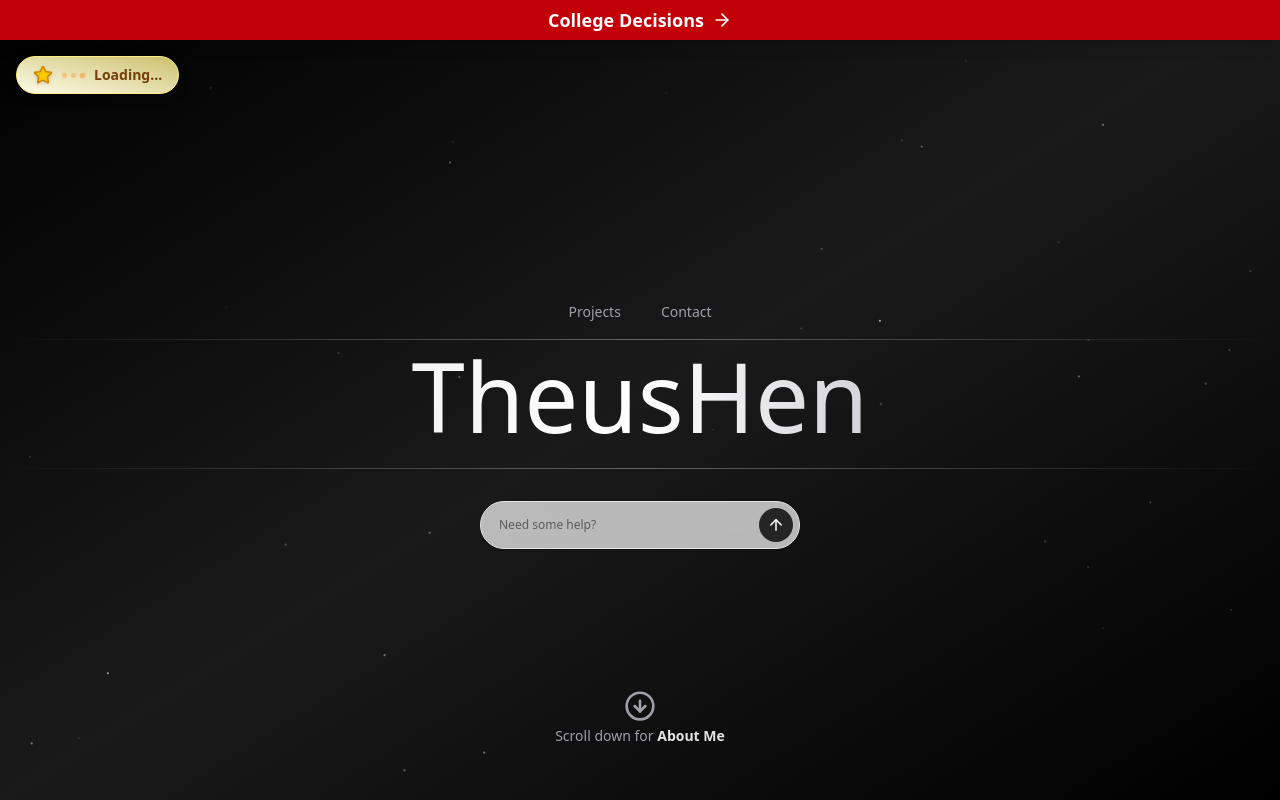
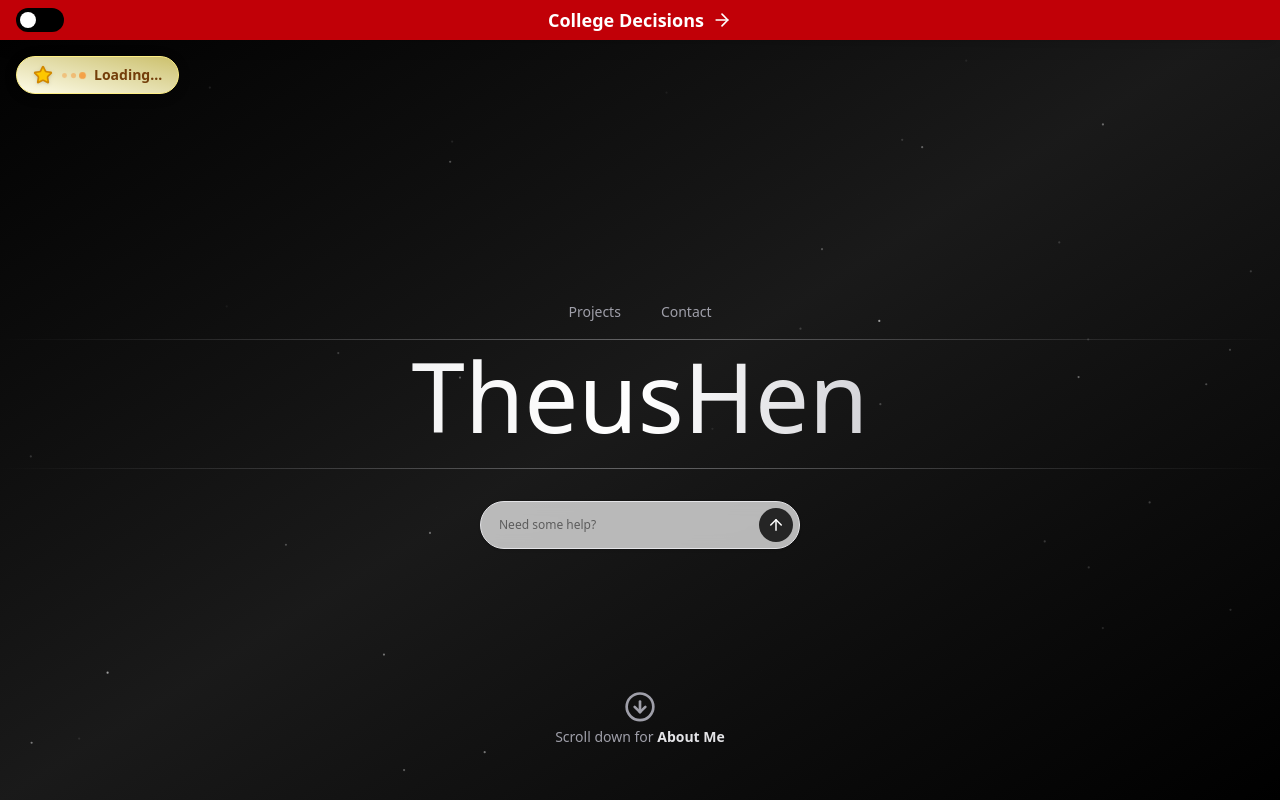
Before and after one commit to TheusHen/TheusHen, a Next.js app: page / in a window 1280 px wide. Shown: the top 800 px of the page. Built offline with nearby package versions, Linux system fonts and the light colour scheme; no server answers.

Commit message:
Adding Switch for Globe

```diff
--- a/src/app/components/Globe.tsx
+++ b/src/app/components/Globe.tsx
@@ -5,6 +5,7 @@ import * as d3 from "d3";
 import * as topojson from "topojson-client";
 import type { FeatureCollection, Geometry, Feature, GeoJsonProperties } from "geojson";
 import type { Topology, Objects } from "topojson-specification";
+import { useGlobe } from "../contexts/GlobeContext";
 
 const BRAZIL_ID = 76;
 
@@ -15,7 +16,6 @@ function getGlobeRadius(width: number, height: number) {
     return Math.min(width, height) / 2.3;
 }
 
-// Função utilitária para detectar dispositivos móveis
 function isMobileDevice() {
     if (typeof window === "undefined") return false;
     return /Mobi|Android|iPhone|iPad|iPod|Opera Mini|IEMobile/i.test(navigator.userAgent);
@@ -35,17 +35,25 @@ export const GlobeBrazil: React.FC<GlobeBrazilProps> = ({
                                                             style = {},
                                                         }) => {
     const svgRef = useRef<SVGSVGElement>(null);
+    const globeContainerRef = useRef<HTMLDivElement>(null);
     const [isMobile, setIsMobile] = useState(false);
+    const { globeActive } = useGlobe();
 
     useEffect(() => {
         setIsMobile(isMobileDevice());
     }, []);
 
+    // Scroll até o globo quando ativar o switch global
     useEffect(() => {
-        if (isMobile) return;
+        if (globeActive && globeContainerRef.current) {
+            globeContainerRef.current.scrollIntoView({ behavior: "smooth", block: "center" });
+        }
+    }, [globeActive]);
+
+    useEffect(() => {
+        if (isMobile || !globeActive) return;
 
         let animationFrame: number | null = null;
-
         d3.select(svgRef.current).selectAll("*").remove();
 
         const svg = d3
@@ -208,12 +216,13 @@ export const GlobeBrazil: React.FC<GlobeBrazilProps> = ({
         return () => {
             if (animationFrame) cancelAnimationFrame(animationFrame);
         };
-    }, [width, height, isMobile]);
+    }, [width, height, isMobile, globeActive]);
 
-    if (isMobile) return null;
+    if (isMobile || !globeActive) return null;
 
     return (
         <div
+            ref={globeContainerRef}
             className={`mt-6 ${className}`}
             style={{
                 width,
--- /dev/null
+++ b/src/app/components/Switch.tsx
@@ -0,0 +1,57 @@
+"use client";
+import React from "react";
+import { useGlobe } from "../contexts/GlobeContext";
+import { motion } from "framer-motion";
+
+const switchVariants = {
+    active: {
+        backgroundColor: "#3B82F6",
+        transition: { type: "spring", stiffness: 350, damping: 28 }
+    },
+    inactive: {
+        backgroundColor: "#000000",
+        transition: { type: "spring", stiffness: 350, damping: 28 }
+    }
+};
+
+const knobVariants = {
+    active: {
+        x: 24, // translate-x-6, 1.5rem = 24px
+        boxShadow: "0px 2px 4px rgba(0,0,0,0.12)",
+        transition: { type: "spring", stiffness: 350, damping: 28 }
+    },
+    inactive: {
+        x: 0,
+        boxShadow: "0px 2px 4px rgba(0,0,0,0.12)",
+        transition: { type: "spring", stiffness: 350, damping: 28 }
+    }
+};
+
+const GlobalSwitch = () => {
+    const { globeActive, setGlobeActive } = useGlobe();
+
+    return (
+        <div
+            className="fixed top-2 left-4 z-[9999]"
+            style={{ userSelect: "none" }}
+        >
+            <motion.div
+                className="w-12 h-6 flex items-center rounded-full p-1 cursor-pointer"
+                initial={false}
+                animate={globeActive ? "active" : "inactive"}
+                variants={switchVariants}
+                onClick={() => setGlobeActive(!globeActive)}
+                role="checkbox"
+                aria-checked={globeActive}
+                tabIndex={0}
+            >
+                <motion.div
+                    className="bg-white w-4 h-4 rounded-full shadow-md"
+                    variants={knobVariants}
+                />
+            </motion.div>
+        </div>
+    );
+};
+
+export default GlobalSwitch;
--- /dev/null
+++ b/src/app/contexts/GlobeContext.tsx
@@ -0,0 +1,28 @@
+"use client";
+import React, { createContext, useState, useContext, ReactNode } from "react";
+
+type GlobeContextType = {
+    globeActive: boolean;
+    setGlobeActive: (value: boolean) => void;
+};
+
+const GlobeContext = createContext<GlobeContextType | undefined>(undefined);
+
+export function GlobeProvider({ children }: { children: ReactNode }) {
+    const [globeActive, setGlobeActive] = useState(false);
+    return (
+        <GlobeContext.Provider value={{ globeActive, setGlobeActive }}>
+            {children}
+        </GlobeContext.Provider>
+    );
+}
+
+export function useGlobe() {
+    const context = useContext(GlobeContext);
+    if (!context) {
+        throw new Error("useGlobe must be used within a GlobeProvider");
+    }
+    return context;
+}
+
+export { GlobeContext };
--- a/src/app/layout.tsx
+++ b/src/app/layout.tsx
@@ -1,9 +1,11 @@
-import type { Metadata } from "next";
+import type { Metadata, Viewport } from "next";
 import { Geist, Geist_Mono } from "next/font/google";
 import Script from "next/script";
 import CollegeDecisionsBar from "./components/CollegeDecisionsBar";
+import GlobalSwitch from "./components/Switch";
 import "./globals.css";
 import { PostHogProvider } from "./providers/PostHogProvider";
+import { GlobeProvider } from "./contexts/GlobeContext";
 
 export const metadata: Metadata = {
     title: {
@@ -27,7 +29,6 @@ export const metadata: Metadata = {
     ],
     generator: "Next.js",
     referrer: "origin-when-cross-origin",
-    colorScheme: "dark",
     creator: "Matheus Henrique",
     publisher: "TheusHen",
     metadataBase: new URL("https://theushen.me"),
@@ -72,6 +73,10 @@ export const metadata: Metadata = {
         apple: "/favicon.png",
     },
     manifest: "/site.webmanifest",
+};
+
+export const viewport: Viewport = {
+    colorScheme: "dark",
 };
 
 const geistSans = Geist({
@@ -138,8 +143,11 @@ export default function RootLayout({
         </head>
         <body className={`${geistSans.variable} ${geistMono.variable} antialiased`}>
         <PostHogProvider>
-        <CollegeDecisionsBar />
-        {children}
+            <GlobeProvider>
+                <CollegeDecisionsBar />
+                <GlobalSwitch />
+                {children}
+            </GlobeProvider>
         </PostHogProvider>
         </body>
         </html>
--- a/src/app/page.tsx
+++ b/src/app/page.tsx
@@ -57,7 +57,7 @@ export default function Home() {
         <>
             <ClientRemount>
                 <SpeedInsights />
-                <div className="absolute top-4 left-4 z-50 mt-10"> {/* z-50 para garantir acima do globo */}
+                <div className="absolute top-4 left-4 z-50 mt-10">
                     <Link
                         href={`https://github.com/${REPO_OWNER}/${REPO_NAME}`}
                         target="_blank"
```
